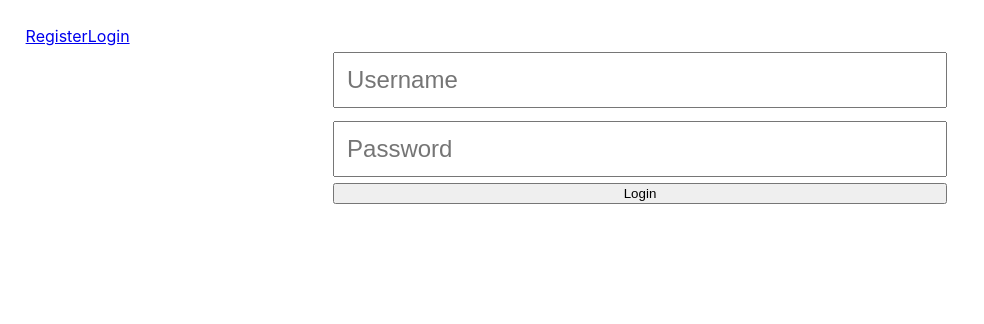
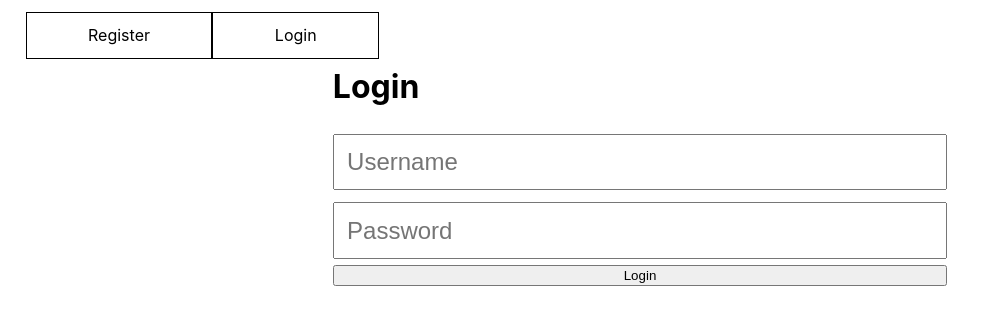
Before and after one commit to anywhere-fitness-ii/Front-End, a React (Create React App) app in the folder client/: page /login in a window 1280 px wide. Shown: the top 324 px of the page, without its empty margins (0-984 px from the left). Built offline with nearby package versions, Linux system fonts and the light colour scheme.

Commit message:
updated forms to include validation with useForm hook

```diff
--- a/client/src/App.js
+++ b/client/src/App.js
@@ -2,20 +2,15 @@ import React from 'react';
 import { Route, NavLink } from 'react-router-dom';
 import RegisterForm from './components/RegistrationForm'
 import LoginForm from './components/LoginForm';
-import AddClass from './components/AddClass';
-import styled from 'styled-components';
+import { StyledNavLink, Container }from './styles/Styles';
 
-
-const Container = styled.div`
-  padding: 2%;
-`
 
 function App() {
   return (
     <Container>
       {/* Home page with login and registration */}
-      <NavLink to="/">Register</NavLink>
-      <NavLink to="/login">Login</NavLink>
+      <StyledNavLink to="/">Register</StyledNavLink>
+      <StyledNavLink to="/login">Login</StyledNavLink>
       <Route exact path="/">
         <RegisterForm />
       </Route>
--- a/client/src/components/AddClass.js
+++ b/client/src/components/AddClass.js
@@ -1,56 +1,29 @@
-import React, { useState } from 'react';
-import { useForm } from "react-hook-form"
-import {StyledForm, Input} from '../styles/Styles'
+import React from 'react';
+import { useForm } from "react-hook-form";
+import {StyledForm, StyledInput} from '../styles/Styles';
 
 
 const AddClassForm = (props) => {
-  const [ inputValues, setInputValues ] = useState({
-    name: '',
-    classType: '',
-    date: '',
-    startTime: '',
-    duration: '',
-    intensity: '',
-    maxParticipants: ''
-  })
-
-  const handleChange = (e) => {
-    setInputValues({...inputValues, [e.target.name]: e.target.value})
-    console.log(inputValues)
-  }
-
-  const handleSubmit = (e) => {
-    e.preventDefault();
-
-    setInputValues({
-      name: '',
-      classType: '',
-      date: '',
-      startTime: '',
-      duration: '',
-      location: '',
-      intensity: '',
-      maxParticipants: ''
-    })
-  }
+  const { register, handleSubmit, errors } = useForm();
+  const onSubmit = (data) => console.log(data)
 
   return (
-    <StyledForm onSubmit={handleSubmit}>
-      <Input onChange={handleChange} type="text" name="name" placeholder="Name" value={inputValues.name}/>
+    <StyledForm onSubmit={handleSubmit(onSubmit)}>
+      <StyledInput ref={register({required: true, maxLength: 20})} type="text" name="name" placeholder="Name"/>
 
-      <Input onChange={handleChange} type="text" name="classType" placeholder="Class Type" value={inputValues.classType}/>
+      <StyledInput ref={register({required: true, maxLength: 20})} type="text" name="classType" placeholder="Class Type"/>
 
-      <Input onChange={handleChange} type="text" name="date" placeholder="Date" value={inputValues.date}/>
+      <StyledInput ref={register({required: true, maxLength: 20})} type="text" name="date" placeholder="Date"/>
 
-      <Input onChange={handleChange} type="text" name="startTime" placeholder="Start Time" value={inputValues.startTime}/>
+      <StyledInput ref={register({required: true, maxLength: 10})} type="text" name="startTime" placeholder="Start Time"/>
 
-      <Input onChange={handleChange} type="text" name="duration" placeholder="Duration" value={inputValues.duration}/>
+      <StyledInput ref={register({required: true, maxLength: 10})} type="text" name="duration" placeholder="Duration"/>
 
-      <Input onChange={handleChange} type="text" name="location" placeholder="Location" value={inputValues.duration}/>
+      <StyledInput ref={register({required: true, maxLength: 10})} type="text" name="location" placeholder="Location" />
 
-      <Input onChange={handleChange} type="text" name="intensity" placeholder="Intensity" value={inputValues.intensity}/>
+      <StyledInput type="text" name="intensity" placeholder="Intensity"/>
 
-      <Input onChange={handleChange} type="text" name="maxParticipants" placeholder="Max Participants" value={inputValues.maxParticipants}/>
+      <StyledInput type="text" name="maxParticipants" placeholder="Max Participants"/>
 
       <button type="submit">Register</button>
     </StyledForm>
--- a/client/src/components/LoginForm.js
+++ b/client/src/components/LoginForm.js
@@ -1,30 +1,25 @@
 import React, { useState } from 'react';
-import {StyledForm, Input, Select} from '../styles/Styles'
+import {StyledForm, StyledInput} from '../styles/Styles'
 import { useForm } from "react-hook-form"
 
 const LoginForm = (props) => {
-  const [ inputValues, setInputValues ] = useState({
-    userName: '',
-    password: ''
-  })
-
-  const handleChange = (e) => {
-    setInputValues({...inputValues, [e.target.name]: e.target.value})
-    console.log(inputValues)
-  }
-
-  const handleSubmit = (e) => {
-    e.preventDefault();
-    setInputValues({
-      userName: '',
+  const { errors, register, handleSubmit, reset } = useForm();
+  const onSubmit = (data) => {
+    console.log(data)
+    reset({
+      username: '',
       password: ''
     })
   }
 
   return (
-    <StyledForm onSubmit={handleSubmit}>
-      <Input onChange={handleChange} type="text" name="userName" placeholder="Username" value={inputValues.userName}/>
-      <Input onChange={handleChange} type="text" name="password" placeholder="Password" value={inputValues.password}/>
+    <StyledForm onSubmit={handleSubmit(onSubmit)}>
+      <h1>Login</h1>
+      <StyledInput ref={register({required: true})} type="text" name="userName" placeholder="Username"/>
+      {errors.userName && <p>Enter username.</p>}
+
+      <StyledInput ref={register({required: true})} type="password" name="password" placeholder="Password"/>
+      {errors.userName && <p>Enter password.</p>}
 
       <button type="submit">Login</button>
     </StyledForm>
--- a/client/src/components/RegistrationForm.js
+++ b/client/src/components/RegistrationForm.js
@@ -1,48 +1,48 @@
-import React, { useState } from 'react';
-import {StyledForm, Input, Select} from '../styles/Styles'
-import { useForm } from "react-hook-form"
+import React from 'react';
+import {StyledForm, StyledInput, StyledSelect} from '../styles/Styles';
+import { useForm } from "react-hook-form";
 
 
 const RegistrationForm = (props) => {
-  const [ inputValues, setInputValues ] = useState({
-    name: '',
-    email: '',
-    password: '',
-    imageUrl: '',
-    userId: ''
-  })
-  c
-
-  const handleChange = (e) => {
-    setInputValues({...inputValues, [e.target.name]: e.target.value})
-    console.log(inputValues)
-  }
-
-  const handleSubmit = (e) => {
-    e.preventDefault();
-    setInputValues({
+  const { register, errors, handleSubmit, reset } = useForm();
+  const onSubmit = data => {
+    console.log(data); {/* needs to be updated to post to server*/}
+    reset({
       name: '',
       email: '',
+      username: '',
       password: '',
       imageUrl: '',
-      userId: ''
+      roleId: ''
     })
   }
 
   return (
-    <StyledForm onSubmit={handleSubmit}>
-      <Input onChange={handleChange} type="text" name="name" placeholder="Name" value={inputValues.name}/>
+    <StyledForm onSubmit={handleSubmit(onSubmit)}>
+      <h1>Sign Up</h1>
+      <StyledInput ref={register({required: true, maxLength: 30})} type="text" name="name" placeholder="Name" />
+      {errors.name && <p>Required.</p>}
+      {errors.name && errors.name.type === "maxLength" && <p>Must be less than 20 characters.</p>}
 
-      <Input onChange={handleChange} type="text" name="email" placeholder="Email" value={inputValues.email}/>
+      <StyledInput type="text" name="email" ref={register({required: true})} placeholder="Email" />
+      {errors.email && <p>Required.</p>}
 
-      <Input onChange={handleChange} type="text" name="password" placeholder="Password" value={inputValues.password}/>
+      <StyledInput type="text" name="username" ref={register({required: true})} placeholder="Username" />
+      {errors.email && <p>Required.</p>}
 
-      <Input onChange={handleChange} type="text" name="imageUrl" placeholder="Profile Image URL" value={inputValues.imageUrl}/>
+      <StyledInput type="password" name="password" ref={register({required: true, minLength: 5})} placeholder="Password" />
+      {errors.password && <p>Required.</p>}
+      {errors.password && errors.password.type === "minLength" && <p>Password must be at least 5 characters.</p>}
 
-      <Select name="userId" onChange={handleChange}>
-        <option>Instructor</option>
-        <option>User</option>
-      </Select>
+      <StyledInput type="text" name="imageUrl" placeholder="Profile Image URL"/>
+
+      <StyledSelect name="roleId" defaultValue="" ref={register({required: true})}>
+        <option value="" disabled hidden>Select Profile Type</option>
+        <option value="1">User</option>
+        <option value="2">Instructor</option>
+        <option value="3">Admin</option>
+      </StyledSelect>
+      {errors.roleId && <p>Required.</p>}
 
       <button type="submit">Register</button>
     </StyledForm>
--- a/client/src/styles/Styles.js
+++ b/client/src/styles/Styles.js
@@ -1,20 +1,35 @@
 import styled from 'styled-components';
+import { NavLink } from 'react-router-dom';
 
 
-//Styles to be moved to a separate file
+export const Container = styled.div`
+  padding: 2%;
+`
+
 export const StyledForm = styled.form`
   display: flex;
   flex-direction: column;
   width: 50%;
   margin: 0 auto;
 `
-export const Input = styled.input`
+export const StyledInput = styled.input`
   margin: 1% 0;
   padding: 2%;
   font-size: 1.5rem;
 `
 
-export const Select = styled.select`
+export const StyledSelect = styled.select`
   margin: 1% 0;
   padding: 2%;
 `
+
+export const StyledNavLink = styled(NavLink)`
+  text-decoration: none;
+  width: 50%;
+  color: black;
+  padding: 1% 5%;
+  border: 1px solid black;
+  &:hover {
+    font-weight: 800;
+  }
+`
```
